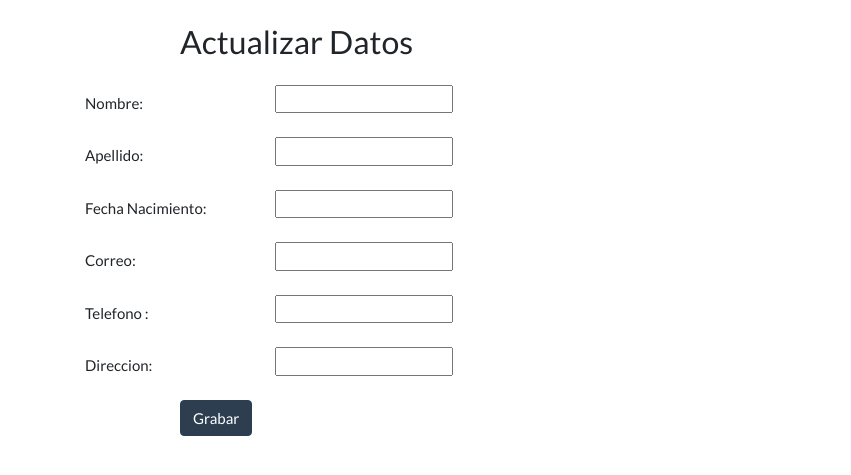
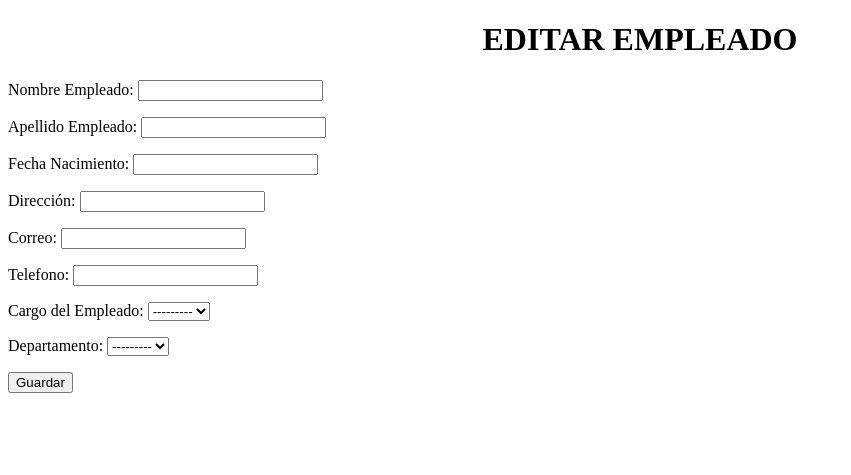
Before and after one commit to aauria/Empleado, a Django app: template templates/edit.html in a window 1280 px wide. Shown: the top 475 px of the page, without its empty margins (0-851 px from the left). Run offline with Django 3.2, Linux system fonts and the light colour scheme; the template is opened without the code that fills it: values that come from a table or form of the project are taken from there, others are empty; some libraries are stand-ins or nearby versions.

Commit message:
quinto_respaldo

```diff
--- a/crud_example/forms.py
+++ b/crud_example/forms.py
@@ -5,7 +5,38 @@ from .models import Empleado,Cargo,Departamento
 class EmpleadoForm(forms.ModelForm):
     class Meta:
         model = Empleado
-        fields = "__all__"
+        fields=[
+        'nombre',
+        'apellido',
+        'fecha_naciento',
+        'direccion',
+        'correo',
+        'telefono',
+        'Cargo',
+        'Departamento',
+        ]
+        labels={
+         'nombre':'Nombre Empleado',
+         'apellido':'Apellido Empleado',
+         'fecha_naciento':'Fecha Nacimiento',
+         'direccion':'Dirección:',
+         'correo':'Correo:',
+         'telefono':'Telefono',
+         'Cargo':'Cargo del Empleado:',
+         'Departamento':'Departamento:',
+
+        }
+        widgets={
+            'nombre': forms.TextInput(attrs={'class': 'form-control'}),
+            'apellido': forms.TextInput(attrs={'class': 'form-control'}),
+            'fecha_naciento': forms.TextInput(attrs={'class': 'form-control'}),
+            'direccion': forms.TextInput(attrs={'class': 'form-control'}),
+            'correo': forms.TextInput(attrs={'class': 'form-control'}),
+            'telefono': forms.TextInput(attrs={'class': 'form-control'}),
+            'Cargo': forms.Select(attrs={'class': 'form-control'}),
+            'Departamento': forms.Select(attrs={'class': 'form-control'}),
+
+        }
 
 class CargoForm(forms.ModelForm):
     class Meta:
@@ -13,17 +44,17 @@ class CargoForm(forms.ModelForm):
         fields=[
             'nombre',
             'descripcion',
-            'Empleado',
+
         ]
         labels={
             'nombre':'Nombre del Cargo',
             'descripcion':'Breve resumen del cargo',
-            'Empleado':'Empleado asignado al cargo',
+
         }
         widgets={
             'nombre': forms.TextInput(attrs={'class':'form-control'}),
             'descripcion': forms.TextInput(attrs={'class': 'form-control'}),
-            'Empleado':forms.Select(attrs={'class':'form-group'}),
+
         }
 
 class DepartForm(forms.ModelForm):
@@ -31,13 +62,13 @@ class DepartForm(forms.ModelForm):
         model=Departamento
         fields=[
             'nombre',
-            'Empleado',
+
         ]
         labels={
             'nombre':'Nombre del Cargo',
-            'Empleado':'Empleado asignado al Departamento',
+
         }
         widgets={
             'nombre': forms.TextInput(attrs={'class':'form-control'}),
-            'Empleado':forms.Select(attrs={'class':'form-group'}),
+
         }
--- a/crud_example/models.py
+++ b/crud_example/models.py
@@ -1,4 +1,18 @@
 from django.db import models
+
+
+class Cargo(models.Model):
+    nombre = models.CharField(max_length=50, unique=True)
+    descripcion = models.CharField(max_length=100, unique=True)
+
+    def __str__(self):
+        return  format(self.nombre)
+
+class Departamento(models.Model):
+    nombre = models.CharField(max_length=100,unique=True)
+
+    def __str__(self):
+        return format(self.nombre)
 
 
 class Empleado(models.Model):
@@ -8,22 +22,8 @@ class Empleado(models.Model):
     direccion = models.CharField(max_length=100,unique=True)
     correo = models.EmailField(unique=True)
     telefono = models.CharField(max_length=15,unique=True)
-
-    def __str__(self):
-        return '{} {}',format(self.nombre, self.apellido)
-
+    Cargo = models.ForeignKey(Cargo, null=True, blank=True, on_delete=models.CASCADE)
+    Departamento = models.ForeignKey(Departamento, null=True, blank=True, on_delete=models.CASCADE)
 
     class Meta:
         db_table = "empleado"
-
-class Cargo(models.Model):
-    nombre = models.CharField(max_length=50,unique=True)
-    descripcion = models.CharField(max_length=100,unique=True)
-    Empleado = models.OneToOneField(Empleado, null=True, blank=True, on_delete=models.CASCADE)
-
-class Departamento(models.Model):
-    nombre = models.CharField(max_length=100,unique=True)
-    Empleado = models.ForeignKey(Empleado, null=True, blank=True, on_delete=models.CASCADE)
-
-    def __str__(self):
-        return '{}',format(self.nombre)
--- a/crud_example/views.py
+++ b/crud_example/views.py
@@ -19,7 +19,7 @@ def emp(request):
                 pass
     else:
         form = EmpleadoForm()
-    return render(request, 'index.html', {'form': form})
+    return render(request, 'prueba_crear.html', {'form': form})
 
 
 def listar_empleado(request):
--- a/templates/edit.html
+++ b/templates/edit.html
@@ -2,64 +2,16 @@
 <html lang="en">
 <head>
     <meta charset="UTF-8">
-    <title>Actualizar</title>
-    {% load static %}
-    <link href="{% static 'css/bootstrap.css' %}" rel="stylesheet">
+    <title>Editar Empleado</title>
 </head>
 <body>
-<form method="POST">
+    <h1 align="center"> EDITAR EMPLEADO</h1>
+    <form method="post">
         {% csrf_token %}
-<div class="container">
-<br>
-  <div class="form-group row">
-    <label class="col-sm-1 col-form-label"></label>
-    <div class="col-sm-4">
-    <h3>Actualizar Datos</h3>
-    </div>
-  </div>
-  <div class="form-group row">
-    <label class="col-sm-2 col-form-label">Nombre:</label>
-    <div class="col-sm-4">
-      {{ form.nombre }}
-    </div>
-  </div>
-  <div class="form-group row">
-    <label class="col-sm-2 col-form-label">Apellido:</label>
-    <div class="col-sm-4">
-      {{ form.apellido }}
-    </div>
-  </div>
-  <div class="form-group row">
-    <label class="col-sm-2 col-form-label">Fecha Nacimiento:</label>
-    <div class="col-sm-4">
-      {{ form.fecha_naciento }}
-    </div>
-  </div>
-  <div class="form-group row">
-    <label class="col-sm-2 col-form-label">Correo:</label>
-    <div class="col-sm-4">
-      {{ form.correo }}
-    </div>
-  </div>
-  <div class="form-group row">
-    <label class="col-sm-2 col-form-label">Telefono :</label>
-    <div class="col-sm-4">
-      {{ form.telefono }}
-    </div>
-  </div>
-  <div class="form-group row">
-    <label class="col-sm-2 col-form-label">Direccion:</label>
-    <div class="col-sm-4">
-      {{ form.direccion }}
-    </div>
-  </div>
-    <div class="form-group row">
-        <label class="col-sm-1 col-form-label"></label>
-        <div class="col-sm-4">
-            <button type="submit" class="btn btn-primary">Grabar</button>
-        </div>
-    </div>
-</div>
-</form>
+        {{ form.as_p}}
+        <button type="submit">Guardar</button>
+
+    </form>
+
 </body>
 </html>
--- a/templates/editar_cargo.html
+++ b/templates/editar_cargo.html
@@ -35,12 +35,6 @@
       {{ form.descripcion }}
     </div>
   </div>
-   <div class="form-group row">
-    <label class="col-sm-2 col-form-label">Empleado:</label>
-    <div class="col-sm-4">
-      {{ form.Empleado.nombre}} {{ form.Empleado.apellido}}
-    </div>
-  </div>
   <div class="form-group row">
         <label class="col-sm-1 col-form-label"></label>
         <div class="col-sm-4">
--- a/templates/editar_depart.html
+++ b/templates/editar_depart.html
@@ -30,12 +30,6 @@
     </div>
   </div>
   <div class="form-group row">
-    <label class="col-sm-2 col-form-label">Empleado Asignado:</label>
-    <div class="col-sm-4">
-      {{ form.Empleado.nombre}} {{ form.Empleado.apellido}}
-    </div>
-  </div>
-  <div class="form-group row">
         <label class="col-sm-1 col-form-label"></label>
         <div class="col-sm-4">
             <button type="submit" class="btn btn-primary">Grabar</button>
--- a/templates/lista_cargo.html
+++ b/templates/lista_cargo.html
@@ -13,7 +13,6 @@
             <th>ID Cargo</th>
             <th>Nombre</th>
             <th>Descripcion</th>
-            <th>Empleado</th>
             <th>Opcion</th>
         </tr>
     </thead>
@@ -24,7 +23,6 @@
                 <td>{{ Cargo.id }}</td>
                 <td>{{ Cargo.nombre }}</td>
                 <td>{{ Cargo.descripcion }}</td>
-                <td>{{ Cargo.Empleado.nombre }} {{ Cargo.Empleado.apellido }}</td>
                 <td>
                     <a href="/editar_cargo/{{ Cargo.id }}"><span class="glyphicon glyphicon-pencil" >Editar</span></a>
                                       <a style="background: #bf2718" href="/eliminar_cargo/{{ Cargo.id }}">Eliminar</a>
--- a/templates/lista_depart.html
+++ b/templates/lista_depart.html
@@ -12,7 +12,6 @@
         <tr>
             <th>ID Departamento</th>
             <th>Nombre</th>
-            <th>Empleado</th>
             <th>Opcion</th>
         </tr>
     </thead>
@@ -22,8 +21,7 @@
             <tr>
                 <td>{{ Departamento.id }}</td>
                 <td>{{ Departamento.nombre }}</td>
-                <td>{{ Departamento.Empleado.nombre }} {{ Departamento.Empleado.apellido }}</td>
-                <td>
+               <td>
                     <a href="/editar_depart/{{ Departamento.id }}"><span class="glyphicon glyphicon-pencil" >Editar</span></a>
                                       <a style="background: #bf2718" href="/eliminar_depart/{{ Departamento.id }}">Eliminar</a>
                 </td>
--- a/templates/show.html
+++ b/templates/show.html
@@ -17,6 +17,8 @@
             <th>Dirección</th>
             <th>Correo</th>
             <th>Telefono</th>
+            <th>Cargo</th>
+            <th>Departamento</th>
             <th>Opcion</th>
         </tr>
     </thead>
@@ -30,6 +32,8 @@
                 <td>{{ Empleado.direccion }}</td>
                 <td>{{ Empleado.correo }}</td>
                 <td>{{ Empleado.telefono }}</td>
+                <td>{{ Empleado.Cargo.nombre }} {{ Empleado.Cargo.apellido }} </td>
+                <td>{{ Empleado.Departamento.nombre }}</td>
                 <td>
                     <a href="/editar/{{ Empleado.id }}"><span class="glyphicon glyphicon-pencil" >Editar</span></a>
                                       <a style="background: #bf2718" href="/eliminar/{{ Empleado.id }}">Eliminar</a>
```
Also changed, not shown: templates/registro_cargo.html (+0 -8 lines), templates/registro_depart.html (+0 -8 lines), crud_example/migrations/0001_initial.py (deleted), crud_example/migrations/0002_cargo_departamento.py (deleted).
